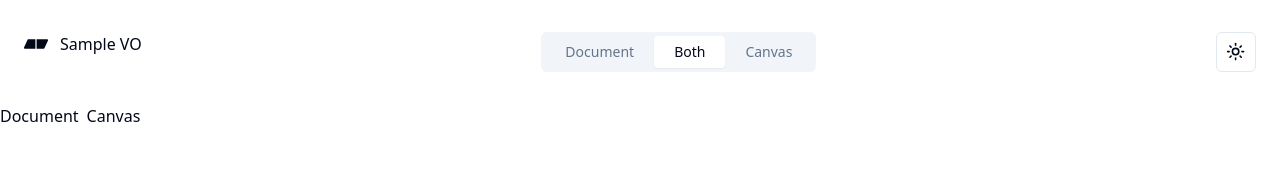
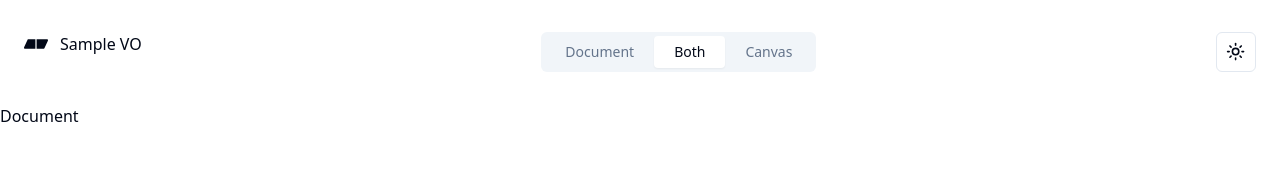
Before and after one commit to ForkByteForge/Sample-V0, a React (Vite) app: page /canvas/add in a window 1280 px wide. Shown: the top 178 px of the page. Built offline with nearby package versions, Linux system fonts and the light colour scheme.

Commit message:
🎨 (refactor) move enums to types

```diff
--- a/src/pages/Canvas/layouts/CanvasHeader.tsx
+++ b/src/pages/Canvas/layouts/CanvasHeader.tsx
@@ -4,12 +4,7 @@ import { SiEraser } from "react-icons/si";
 import { useLocation, useNavigate } from "react-router-dom";
 import Document from "./tabs/Document";
 import Canvas from "./tabs/Canvas";
-
-enum ETabList {
-  DOCUMENT = "document",
-  BOTH = "both",
-  CANVAS = "canvas",
-}
+import { ETabList } from "@/types/canvasHeader.type";
 
 const tabsList = [
   {
@@ -29,71 +24,8 @@ const tabsList = [
   },
 ];
 
-const HeaderActionTabs = () => {
-  const { search } = useLocation();
-  const query = new URLSearchParams(search);
-  const navigate = useNavigate();
-
-  return (
-    <Tabs defaultValue={query.get("tab") || ETabList.BOTH}>
-      <TabsList>
-        {tabsList.map((tab, idx) => (
-          <TabsTrigger
-            key={idx}
-            value={tab.value}
-            className="px-5"
-            onClick={() => {
-              query.set("tab", tab.value);
-              navigate({
-                search: query.toString(),
-              });
-            }}
-          >
-            {tab.label}
-          </TabsTrigger>
-        ))}
-      </TabsList>
-    </Tabs>
-  );
-};
-
-//TODO: Come up with better names for these components
-const LeftSection = () => {
-  return (
-    <div>
-      <div className="flex items-center gap-3">
-        <SiEraser className="text-2xl" />
-        <span className="">Sample VO</span>
-      </div>
-    </div>
-  );
-};
-
-const RightSection = () => {
-  return (
-    <div>
-      <ModeToggle />
-    </div>
-  );
-};
-
-const CanvasHeader = () => {
-  const { search } = useLocation();
-  const query = new URLSearchParams(search);
-
-  return (
-    <div>
-      <div className="flex w-full justify-between px-6 py-8">
-        <LeftSection />
-        <HeaderActionTabs />
-        <RightSection />
-      </div>
-      <RenderTabItem tab={(query.get("tab") as ETabList) || ETabList.BOTH} />
-    </div>
-  );
-};
-
-const RenderTabItem = ({ tab }: { tab: ETabList }) => {
+//* HOC is used to render the tab content based on the tab selected
+const renderTabItem = (tab: ETabList) => {
   switch (tab) {
     case ETabList.DOCUMENT:
       return <Document />;
@@ -111,4 +43,69 @@ const RenderTabItem = ({ tab }: { tab: ETabList }) => {
   }
 };
 
+const CanvasHeader = () => {
+  const { search } = useLocation();
+  const query = new URLSearchParams(search);
+
+  return (
+    <div>
+      <div className="flex w-full justify-between px-6 py-8">
+        <LeadingSection />
+        <HeaderActionTabs />
+        <TrailingSection />
+      </div>
+      {renderTabItem(query.get("tab") as ETabList) || ETabList.BOTH}
+    </div>
+  );
+};
+
+const HeaderActionTabs = () => {
+  const { search } = useLocation();
+  const query = new URLSearchParams(search);
+  const navigate = useNavigate();
+
+  const handleTabChange = (tab: ETabList) => {
+    query.set("tab", tab);
+    navigate({
+      search: query.toString(),
+    });
+  };
+
+  return (
+    <Tabs defaultValue={query.get("tab") || ETabList.BOTH}>
+      <TabsList>
+        {tabsList.map((tab, idx) => (
+          <TabsTrigger
+            key={idx}
+            value={tab.value}
+            className="px-5"
+            onClick={() => handleTabChange(tab.value)}
+          >
+            {tab.label}
+          </TabsTrigger>
+        ))}
+      </TabsList>
+    </Tabs>
+  );
+};
+
+const LeadingSection = () => {
+  return (
+    <div>
+      <div className="flex items-center gap-3">
+        <SiEraser className="text-2xl" />
+        <span className="">Sample VO</span>
+      </div>
+    </div>
+  );
+};
+
+const TrailingSection = () => {
+  return (
+    <div>
+      <ModeToggle />
+    </div>
+  );
+};
+
 export default CanvasHeader;
--- /dev/null
+++ b/src/types/canvasHeader.type.ts
@@ -0,0 +1,5 @@
+export enum ETabList {
+  DOCUMENT = "document",
+  BOTH = "both",
+  CANVAS = "canvas",
+}
```
